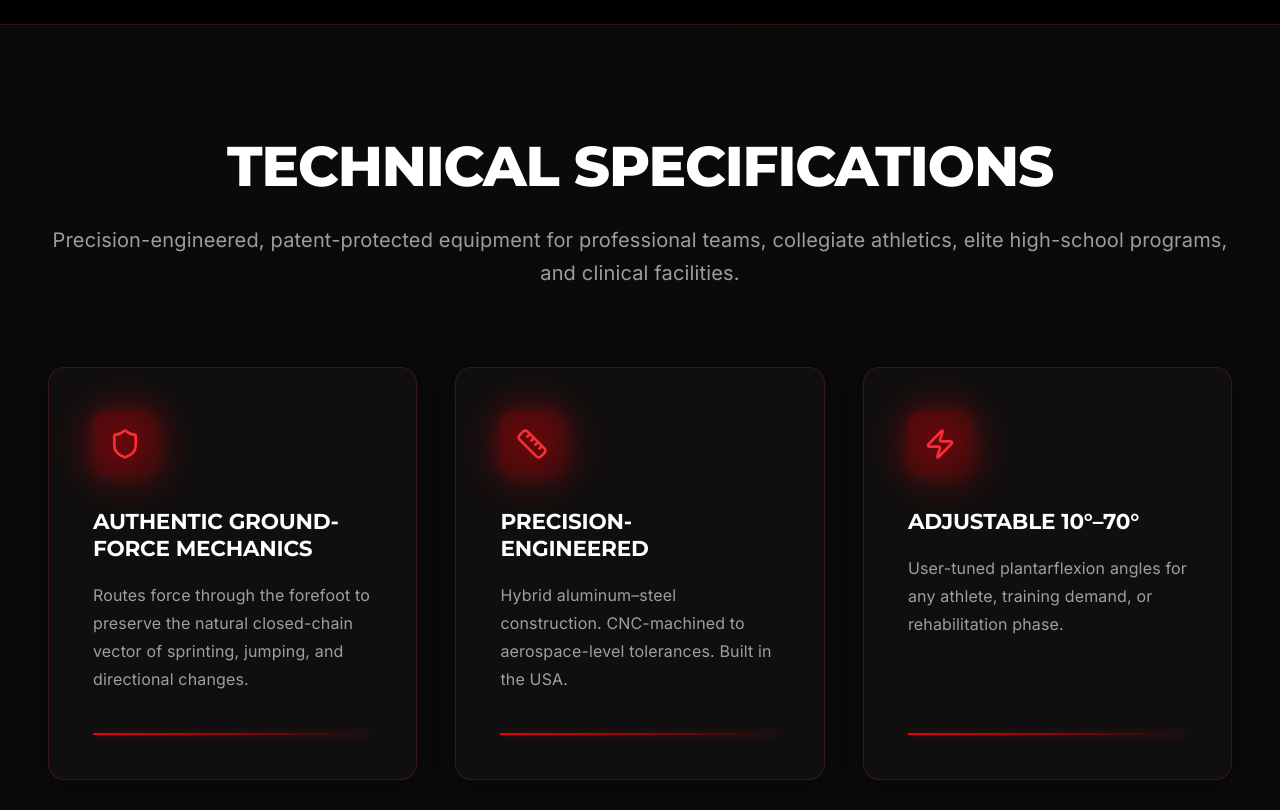
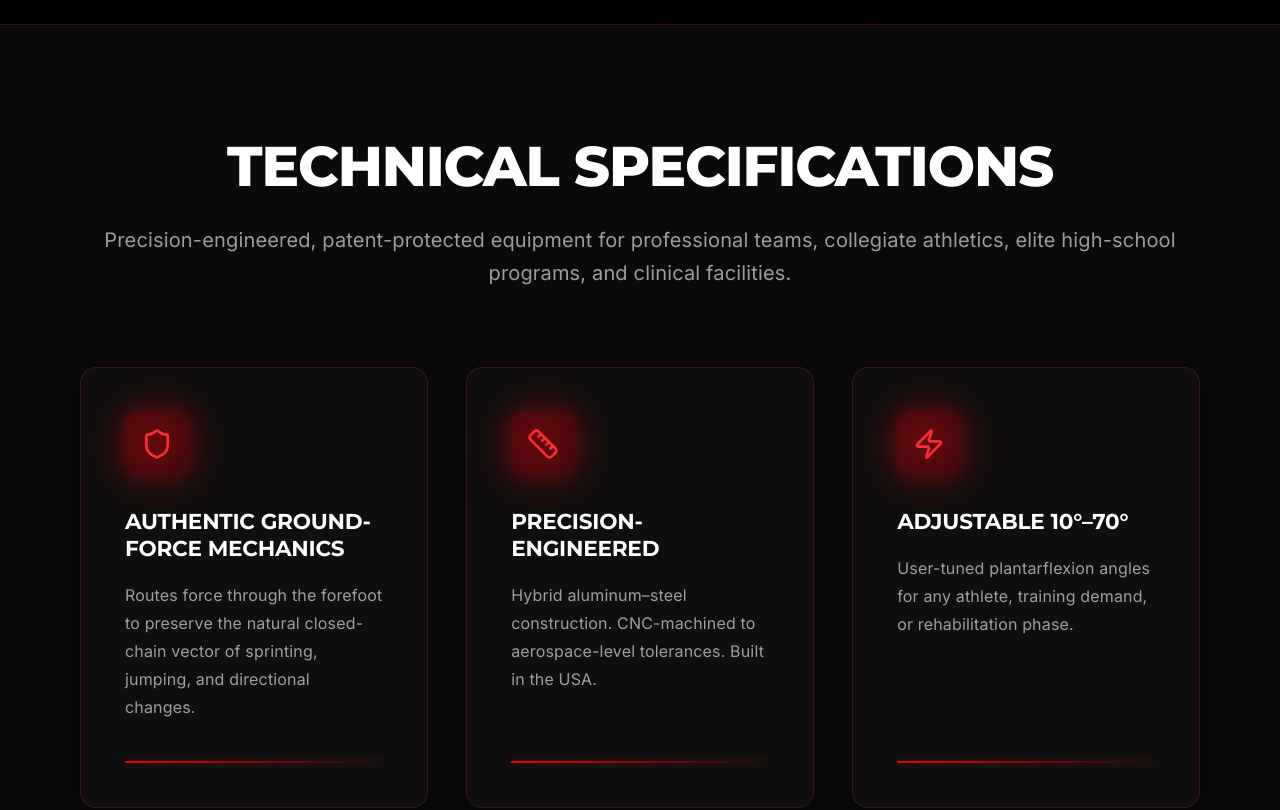
Before and after one commit to infinityspine/exiqx-website, a Next.js app: page / in a window 1280 px wide. Shown: the part 7760-8570 px from the top of the page. Built offline with nearby package versions, Linux system fonts and the light colour scheme.

Commit message:
🕒 Auto-commit: 2025-11-18 11:15:51

```diff
--- a/components/sections/FootplateFeatures.tsx
+++ b/components/sections/FootplateFeatures.tsx
@@ -63,7 +63,7 @@
         />
       </div>
 
-      <div className="mx-auto max-w-7xl relative">
+      <div className="mx-auto max-w-7xl px-6 lg:px-8 relative">
         {/* Section Header */}
         <motion.div
           className="text-center"
```
